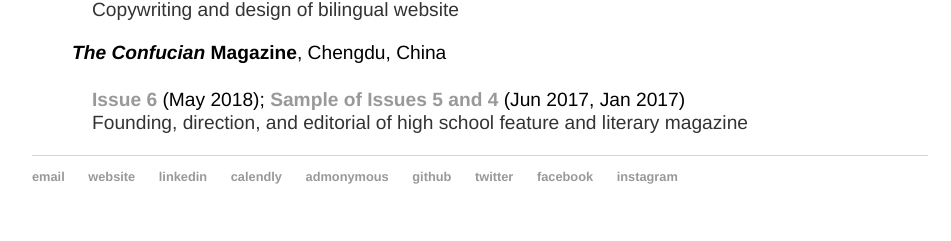
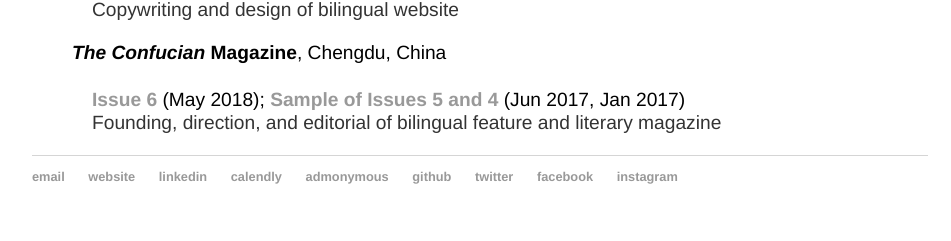
Before and after one commit to y-james-hu/y-james-hu.github.io, a Jekyll site: the page built from projects/index.html, in a window 1280 px wide. Shown: the part 1656-1897 px from the top of the page, without its empty margins (160-1111 px from the left). Built offline with Jekyll 4.4.1, drawn with Linux system fonts in a browser that asks for light colours.

Commit message:
Update index.html

```diff
--- a/projects/index.html
+++ b/projects/index.html
@@ -60,4 +60,4 @@
 
       <h4 style="margin-left: 60px"><a href = "the_confucian_6.pdf">Issue 6</a><span style="font-weight:normal"> (May 2018);</span> <a href = "the_confucian_sample.pdf">Sample of Issues 5 and 4</a><span style="font-weight:normal"> (Jun 2017, Jan 2017)</span></h4>
 
-      <p style="margin-left: 60px">Founding, direction, and editorial of high school feature and literary magazine</p>
+      <p style="margin-left: 60px">Founding, direction, and editorial of bilingual feature and literary magazine</p>
```
